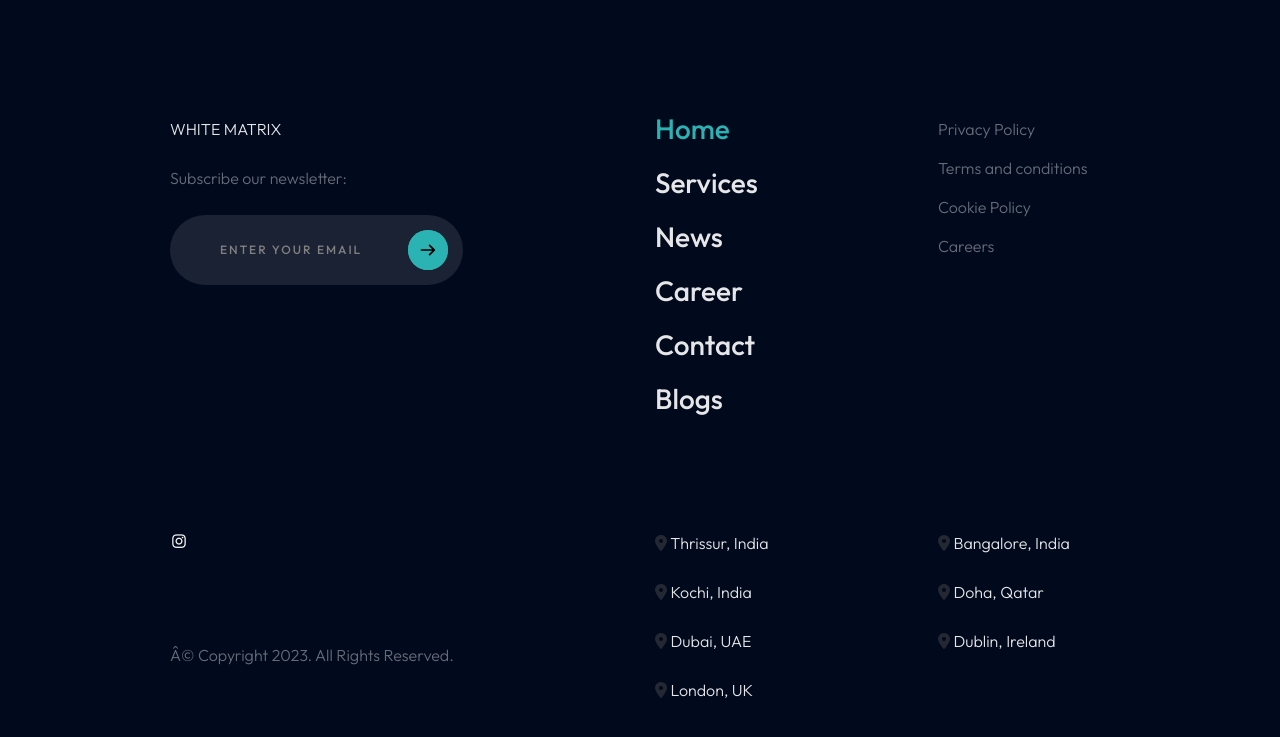
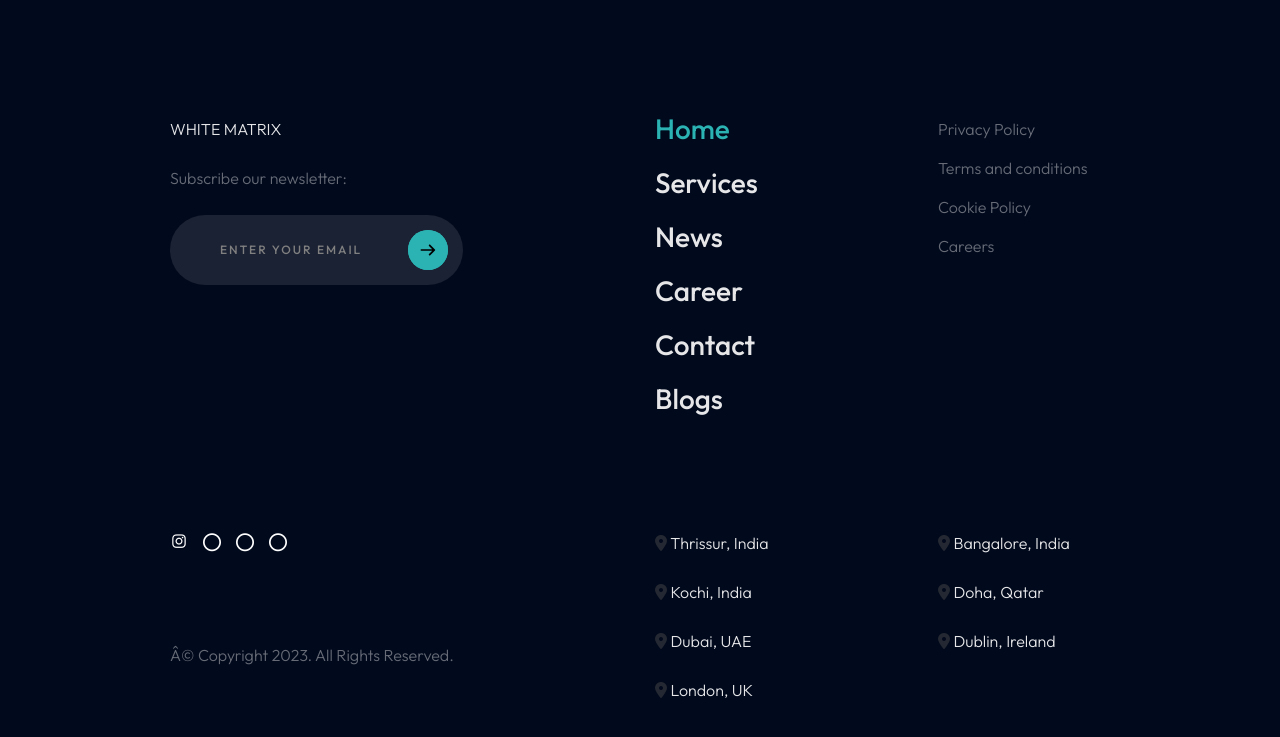
Before and after one commit to WHITEMATRIX24/wm, a plain HTML site: page index.html in a window 1280 px wide. Shown: the part 4812-5549 px from the top of the page. Drawn offline with nearby package versions, Linux system fonts and the light colour scheme.

Commit message:
Update index.html

```diff
--- a/index.html
+++ b/index.html
@@ -941,9 +941,9 @@
                                                         <i class='bx bxl-instagram'></i>
                                                     </a>
                                                 </li>
-<!--                                                 <li><a href="#." target="_blank" class="social-icon"> <i class="far fa-circle"></i></a></li>
                                                 <li><a href="#." target="_blank" class="social-icon"> <i class="far fa-circle"></i></a></li>
-                                                <li><a href="#." target="_blank" class="social-icon"> <i class="far fa-circle"></i></a></li> -->
+                                                <li><a href="#." target="_blank" class="social-icon"> <i class="far fa-circle"></i></a></li>
+                                                <li><a href="#." target="_blank" class="social-icon"> <i class="far fa-circle"></i></a></li>
                                             </ul>
                                         </div>
                                         <p class="mil-light-soft mil-up">© Copyright 2023. All Rights Reserved.</p>
```
